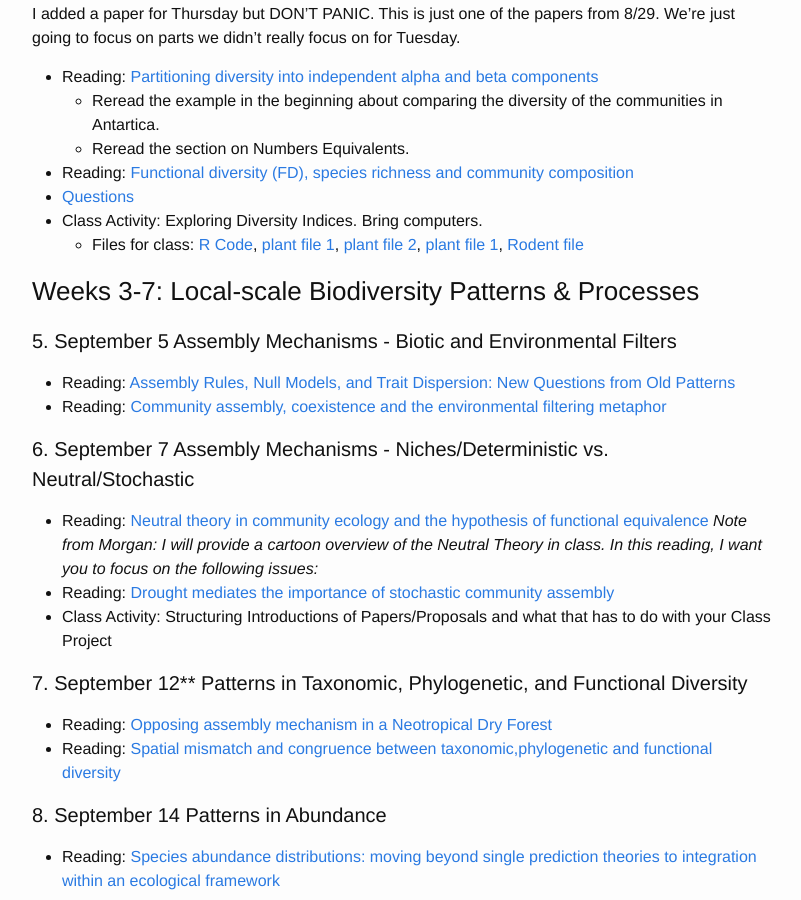
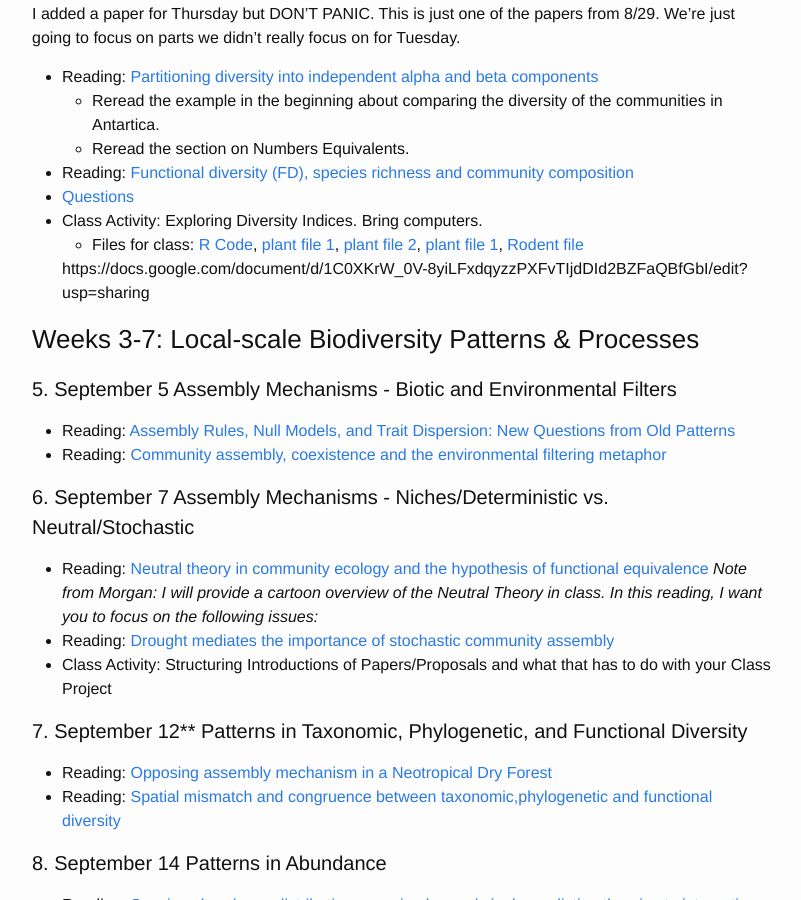
Before and after one commit to skmorgane/biodiversity-course, a Jekyll site: the page built from schedule.md, in a window 1280 px wide and 900 px high, scrolled down 812 px. Shown: the whole window, without its empty margins (238-1039 px from the left). Built offline with Jekyll 4.4.1, drawn with Linux system fonts in a browser that asks for light colours; some of the changed lines change nothing that is shown.

Commit message:
Update schedule.md

```diff
--- a/schedule.md
+++ b/schedule.md
@@ -32,6 +32,8 @@
 * [Questions]({{ site.baseurl }}/questions/class4)
 * Class Activity: Exploring Diversity Indices. Bring computers.
     * Files for class: [R Code]({{ site.baseurl }}/biodiv_exercise.R), [plant file 1]({{ site.baseurl }}/Portal_plants.csv), [plant file 2]({{ site.baseurl }}/Portal_plants2.csv), [plant file 1]({{ site.baseurl }}/Portal_plants.csv), [Rodent file]({{ site.baseurl }}/rodent_counts.csv)
+
+    https://docs.google.com/document/d/1C0XKrW_0V-8yiLFxdqyzzPXFvTIjdDId2BZFaQBfGbI/edit?usp=sharing
 
 ### Weeks 3-7: Local-scale Biodiversity Patterns & Processes
 
```
